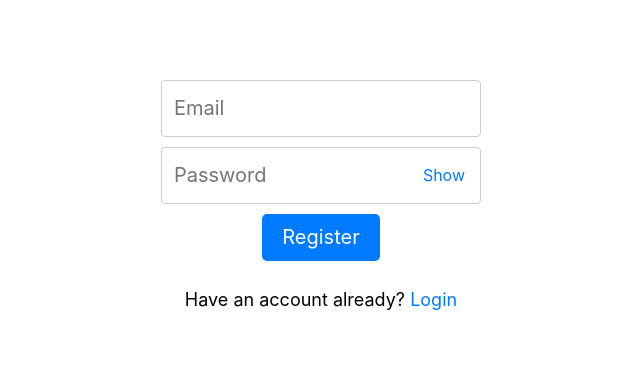
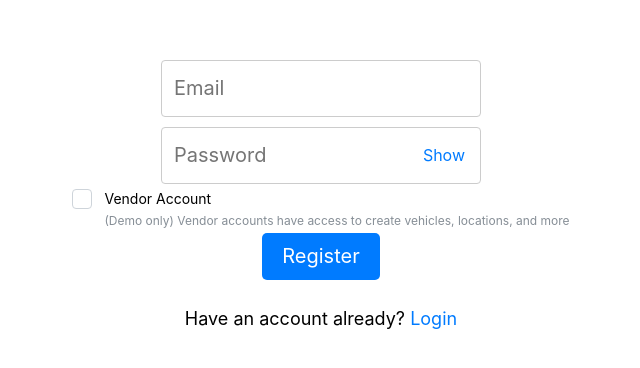
Before and after one commit to mansur0108/car-rental-frontend, a React (Create React App) app: page /register in a window 1280 px wide. Shown: the part 206-574 px from the top of the page, without its empty margins (319-959 px from the left). Built offline with nearby package versions, Linux system fonts and the light colour scheme.

Commit message:
Add checkbox on register page to create vendor accounts, send vendor logins to vendor dashboard

```diff
--- a/src/pages/LoginPage.tsx
+++ b/src/pages/LoginPage.tsx
@@ -31,7 +31,13 @@ const LoginPage: React.FC = () => {
         }
       );
       console.log('Login successful', response.data);
-      navigate('/dashboard'); // Navigate to dashboard on successful login
+
+      // if the user is a vendor, go to the vendor dashboard, else the normal user one
+      if (response.data.uty === 1) {
+        navigate('/vendash');
+      } else {
+        navigate('/dashboard');
+      }
     } catch (error) {
       // Handle login error
       let errorMessage = 'An unexpected error occurred';
--- a/src/pages/RegisterPage.tsx
+++ b/src/pages/RegisterPage.tsx
@@ -3,9 +3,11 @@ import axios from 'axios';
 import './RegisterPage.css';
 import { Link } from 'react-router-dom';
 import { useNavigate } from 'react-router-dom';
+import { Checkbox, Text } from '@mantine/core';
 
 const RegisterPage: React.FC = () => {
   // State hooks for managing form inputs and register message
+  const [createVendor, setCreateVendor] = useState<boolean>(false);
   const [email, setEmail] = useState<string>('');
   const [password, setPassword] = useState<string>('');
   const [showPassword, setShowPassword] = useState<boolean>(false);
@@ -20,20 +22,24 @@ const RegisterPage: React.FC = () => {
 
   const handleRegister = async () => {
     try {
+      const type = createVendor ? 1 : 0; // 1 == Vendor user type
+
       // Attempt to register using the API
       const response = await axios.post(
         'http://localhost:3000/api/v1/user/register',
         {
           email,
           password,
-          type: 0,
+          type,
         },
         {
           withCredentials: true,
         }
       );
+
       console.log('Registration successful', response.data);
       navigate('/'); // Navigate to login page upon successful registration
+
     } catch (error) {
       let errorMessage = 'An unexpected error occurred';
       if (axios.isAxiosError(error) && error.response) {
@@ -72,6 +78,13 @@ const RegisterPage: React.FC = () => {
             {showPassword ? 'Hide' : 'Show'}
           </button>
         </div>
+
+        <Checkbox label="Vendor Account"
+          onChange={(ev) => setCreateVendor(ev.currentTarget.checked)}
+          description="(Demo only) Vendor accounts have access
+            to create vehicles, locations, and more"
+        />
+
         <button onClick={handleRegister} className='register-button'>
           Register
         </button>
```
